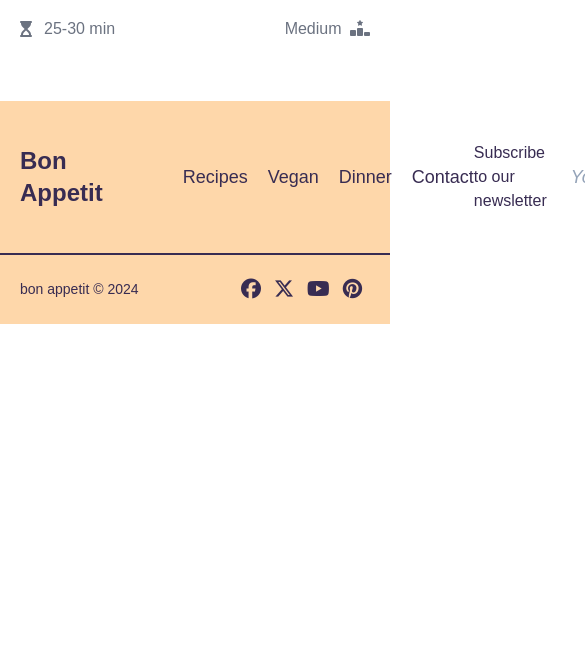
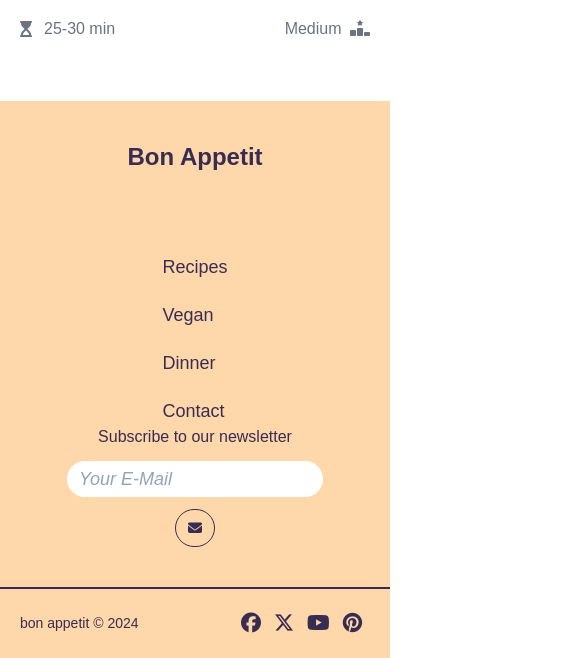
Before and after one commit to lyutfih/WBS-cookbook, a website: page src/index.html in a window 390 px wide. Shown: the part 3350-4008 px from the top of the page, 585 px wide, since content can reach past the window. Before the commit the page ends 3674 px from the top, so only its background shows below. Drawn offline with Linux system fonts and the light colour scheme.

Commit message:
Footer responsive

```diff
--- a/src/index.html
+++ b/src/index.html
@@ -249,20 +249,20 @@
         </section>
     </main>
     <footer class="bg-orange-200">
-        <div class="flex items-center justify-between text-indigo-1000 text-lg py-10 lg:px-24 md:px-10 sm:px-5 max-sm:px-5">
-            <div class="flex gap-20 items-center">
+        <div class="flex items-center justify-between text-indigo-1000 text-lg py-10 lg:px-24 md:px-10 sm:px-5 max-sm:px-5 lg:flex-row md:flex-col sm:flex-col max-sm:flex-col">
+            <div class="flex gap-20 items-center lg:flex-row md:flex-col sm:flex-col max-sm:flex-col">
                 <h1 class="text-2xl font-bold">Bon Appetit</h1>
-                <div class="flex gap-5 flex-row">
+                <div class="flex gap-5 flex-row lg:flex-row md:flex-col sm:flex-col max-sm:flex-col">
                     <a href="#" class="hover:text-indigo-400 transition-all">Recipes</a>
                     <a href="#" class="hover:text-indigo-400 transition-all">Vegan</a>
                     <a href="#" class="hover:text-indigo-400 transition-all">Dinner</a>
                     <a href="#" class="hover:text-indigo-400 transition-all">Contact</a>
                 </div>
             </div>
-           <div class="flex gap-3 items-center">
+           <div class="flex gap-3 items-center lg:flex-row md:flex-col sm:flex-col max-sm:flex-col">
                <p class="text-base font-medium">Subscribe to our newsletter</p>
                <input type="text" placeholder="Your E-Mail" class="py-1 px-3 rounded-full placeholder:font-medium placeholder:text-slate-400 placeholder:italic">
-               <button class="py-2 px-3 border border-indigo-1000 text-indigo-1000 rounded-full font-bold text-sm transition-all hover:bg-indigo-1000 hover:text-white max-sm:hidden sm:hidden md:block lg:block"><i class="fa-solid fa-envelope"></i></button>
+               <button class="py-2 px-3 border border-indigo-1000 text-indigo-1000 rounded-full font-bold text-sm transition-all hover:bg-indigo-1000 hover:text-white"><i class="fa-solid fa-envelope"></i></button>
             </div>
         </div>
         <div class="border border-indigo-1000"></div>
```
